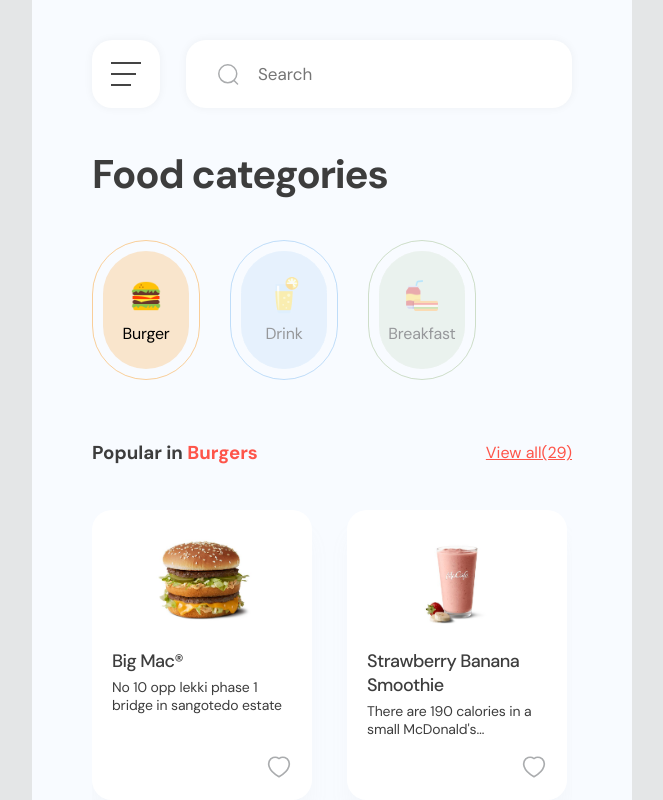
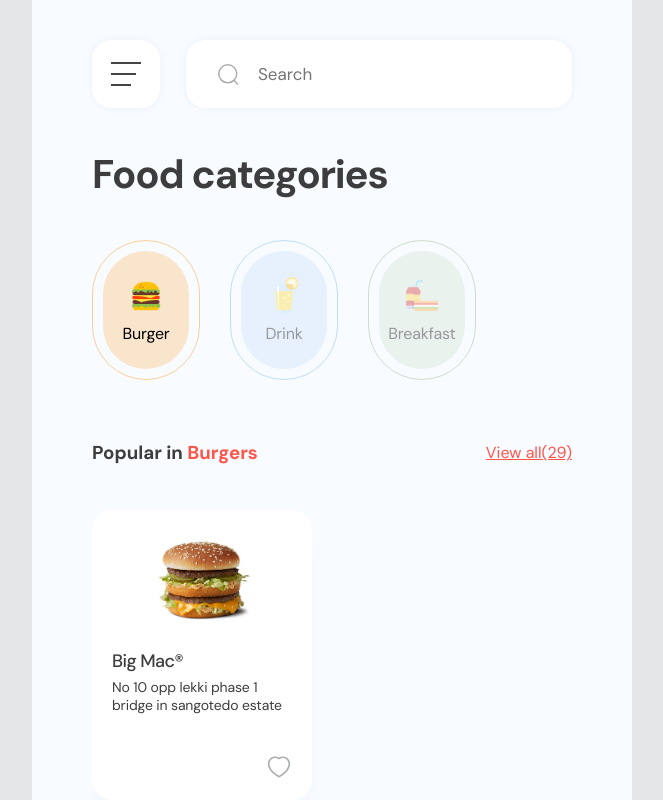
Before and after one commit to frunkers/food-app, a React (Create React App) app: page / in a window 1280 px wide. Shown: the top 800 px of the page, without its empty margins (308-971 px from the left). Built offline with nearby package versions, Linux system fonts and the light colour scheme.

Commit message:
add filter products on categories

```diff
--- a/src/App.js
+++ b/src/App.js
@@ -90,8 +90,7 @@
 
 							<div className="products__content">
 								{
-									products.map((category) => (
-										category.map((product) => {
+									products[idCategory].map((product) => {
 										const { src, alt, title, description } = product;
 
 										return (
@@ -103,7 +102,6 @@
 											/>
 										)
 									})
-									))
 								}
 							</div>
 						</div>
```
Lines whose indentation alone changed are shown as unchanged.
